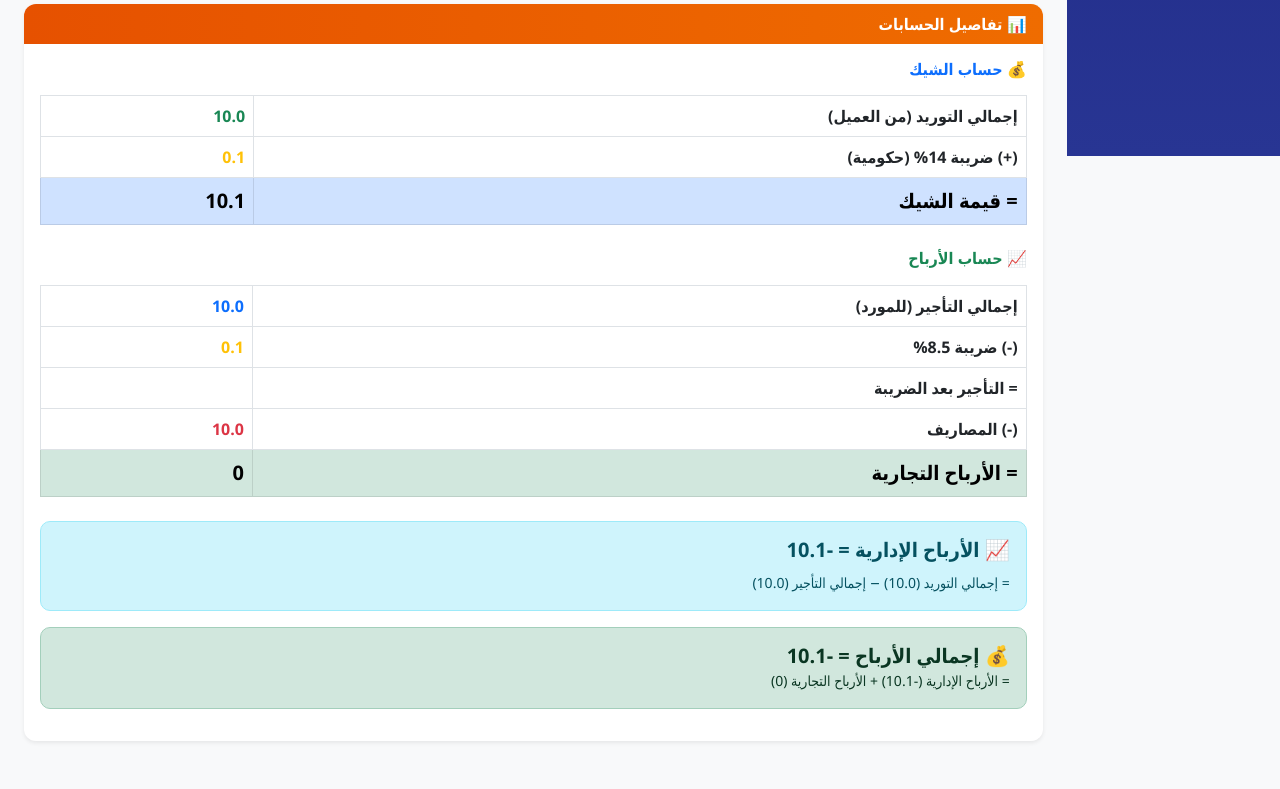
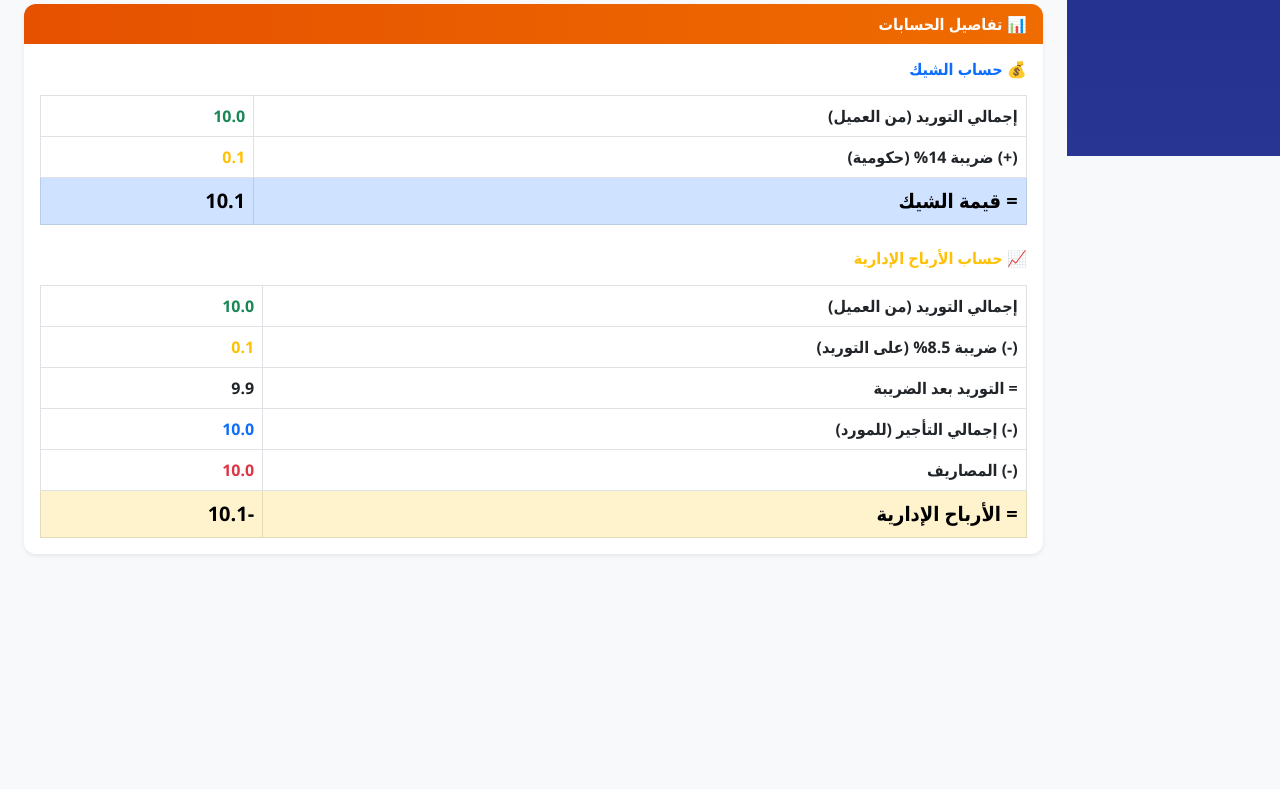
Before and after one commit to mariam-anwar-elgendy/FactoryAlFath, a Flask app: page /almasa/supplies/1/report in a window 1280 px wide. Shown: the part 700-1489 px from the top of the page. After the commit the page ends 1255 px from the top, so only its background shows below. Run offline with Flask 3, Linux system fonts and the light colour scheme; a user stored in the database is signed in; tables that the repository leaves empty hold one stand-in row (values such as "Sample post").

Commit message:
Update supply report to reflect admin profit calculations

```diff
--- a/templates/almasa/supply_report.html
+++ b/templates/almasa/supply_report.html
@@ -144,46 +144,38 @@
             </tbody>
         </table>
 
-        <!-- حساب الأرباح -->
-        <h6 class="fw-bold text-success mb-3">📈 حساب الأرباح</h6>
-        <table class="table table-bordered mb-4">
+        <!-- حساب الأرباح الإدارية -->
+        <h6 class="fw-bold text-warning mb-3">📈 حساب الأرباح الإدارية</h6>
+        <table class="table table-bordered mb-0">
             <tbody>
                 <tr>
-                    <td class="fw-bold">إجمالي التأجير (للمورد)</td>
-                    <td class="text-primary fw-bold">{{ total_rental }}</td>
+                    <td class="fw-bold">إجمالي التوريد (من العميل)</td>
+                    <td class="text-success fw-bold">{{ total_supply }}</td>
                 </tr>
                 {% if tax_85_amount > 0 %}
                 <tr>
-                    <td class="fw-bold">(-) ضريبة 8.5%</td>
+                    <td class="fw-bold">(-) ضريبة 8.5% (على التوريد)</td>
                     <td class="text-warning fw-bold">{{ tax_85_amount }}</td>
                 </tr>
                 <tr>
-                    <td class="fw-bold">= التأجير بعد الضريبة</td>
-                    <td class="fw-bold">{{ rental_after_tax }}</td>
+                    <td class="fw-bold">= التوريد بعد الضريبة</td>
+                    <td class="fw-bold">{{ supply_after_tax }}</td>
                 </tr>
                 {% endif %}
+                <tr>
+                    <td class="fw-bold">(-) إجمالي التأجير (للمورد)</td>
+                    <td class="text-primary fw-bold">{{ total_rental }}</td>
+                </tr>
                 <tr>
                     <td class="fw-bold">(-) المصاريف</td>
                     <td class="text-danger fw-bold">{{ total_expenses }}</td>
                 </tr>
-                <tr class="table-success">
-                    <td class="fw-bold fs-5">= الأرباح التجارية</td>
-                    <td class="fw-bold fs-5">{{ supply_profit }}</td>
+                <tr class="table-warning">
+                    <td class="fw-bold fs-5">= الأرباح الإدارية</td>
+                    <td class="fw-bold fs-5">{{ admin_profit }}</td>
                 </tr>
             </tbody>
         </table>
-
-        <!-- الأرباح الإدارية -->
-        <div class="alert alert-info">
-            <h5 class="fw-bold mb-2">📈 الأرباح الإدارية = {{ admin_profit }}</h5>
-            <small>= إجمالي التوريد ({{ total_supply }}) − إجمالي التأجير ({{ total_rental }})</small>
-        </div>
-
-        <!-- إجمالي الأرباح -->
-        <div class="alert alert-success">
-            <h5 class="fw-bold mb-0">💰 إجمالي الأرباح = {{ admin_profit + supply_profit }}</h5>
-            <small>= الأرباح الإدارية ({{ admin_profit }}) + الأرباح التجارية ({{ supply_profit }})</small>
-        </div>
     </div>
 </div>
 
@@ -242,7 +234,7 @@
             <tr class="table-warning"><td class="fw-bold" style="width: 40%;">ضريبة 14%</td><td>{{ (op.supply_total * op.tax_14_value / 100)|round(2) }}</td></tr>
             {% endif %}
             {% if op.tax_85_enabled %}
-            <tr class="table-warning"><td class="fw-bold">ضريبة 8.5%</td><td>{{ (op.rental_total * op.tax_85_value / 100)|round(2) }}</td></tr>
+            <tr class="table-warning"><td class="fw-bold">ضريبة 8.5% (على التوريد)</td><td>{{ (op.supply_total * op.tax_85_value / 100)|round(2) }}</td></tr>
             {% endif %}
           </tbody>
         </table>
```
